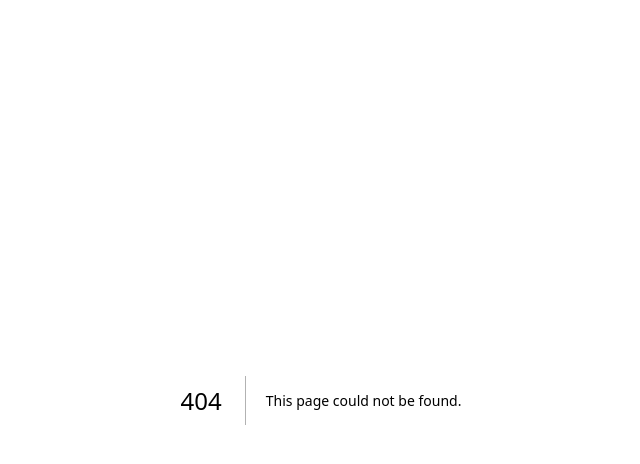
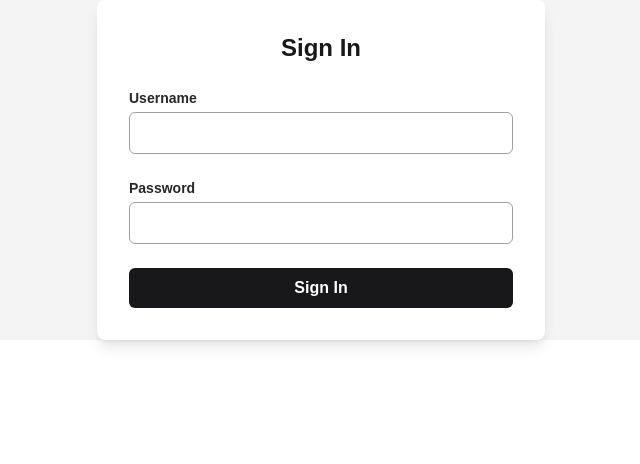
Before and after one commit to Shadasviar/ai-wedding-planner, a Next.js app: page /login in a window 1280 px wide. Before the commit this address had no page. Shown: the top 464 px of the page, without its empty margins (319-959 px from the left). Built offline with nearby package versions, Linux system fonts and the light colour scheme.

Commit message:
feat(auth-scaffold): Build Login Page (p4)
- src/app/login/page.tsx
- context/changes/auth-scaffold/plan.md

```diff
--- a/context/changes/auth-scaffold/plan.md
+++ b/context/changes/auth-scaffold/plan.md
@@ -647,8 +647,8 @@ async authorize(credentials) {
 
 #### Automated
 
-- [x] 3.1 TypeScript compiles: `npm run build`
-- [x] 3.2 Route file exists at correct path
+- [x] 3.1 TypeScript compiles: `npm run build` — 40c415d
+- [x] 3.2 Route file exists at correct path — 40c415d
 
 #### Manual
 
@@ -658,8 +658,8 @@ async authorize(credentials) {
 
 #### Automated
 
-- [ ] 4.1 TypeScript compiles: `npm run build`
-- [ ] 4.2 No ESLint errors: `npm run lint`
+- [x] 4.1 TypeScript compiles: `npm run build`
+- [x] 4.2 No ESLint errors: `npm run lint`
 
 #### Manual
 
--- /dev/null
+++ b/src/app/login/page.tsx
@@ -0,0 +1,76 @@
+"use client"
+
+import { signIn } from "next-auth/react"
+import { useState } from "react"
+import { useRouter } from "next/navigation"
+
+export default function LoginPage() {
+  const [username, setUsername] = useState("")
+  const [password, setPassword] = useState("")
+  const [error, setError] = useState("")
+  const router = useRouter()
+
+  const handleSubmit = async (e: React.FormEvent) => {
+    e.preventDefault()
+    const result = await signIn("credentials", {
+      username,
+      password,
+      redirect: false,
+    })
+
+    if (result?.error) {
+      setError("Invalid credentials")
+    } else {
+      router.push("/")
+    }
+  }
+
+  return (
+    <div className="flex min-h-full items-center justify-center bg-zinc-100 px-4">
+      <form onSubmit={handleSubmit} className="w-full max-w-md space-y-6 rounded-lg bg-white p-8 shadow-lg">
+        <h1 className="text-center text-2xl font-bold text-zinc-900">Sign In</h1>
+
+        {error && (
+          <div className="rounded bg-red-50 p-3 text-sm text-red-700">
+            {error}
+          </div>
+        )}
+
+        <div>
+          <label htmlFor="username" className="block text-sm font-semibold text-zinc-800">
+            Username
+          </label>
+          <input
+            id="username"
+            type="text"
+            value={username}
+            onChange={(e) => setUsername(e.target.value)}
+            className="mt-1 w-full rounded-md border border-zinc-400 px-3 py-2 text-zinc-900 placeholder-zinc-500 focus:border-zinc-900 focus:outline-none focus:ring-1 focus:ring-zinc-900"
+            required
+          />
+        </div>
+
+        <div>
+          <label htmlFor="password" className="block text-sm font-semibold text-zinc-800">
+            Password
+          </label>
+          <input
+            id="password"
+            type="password"
+            value={password}
+            onChange={(e) => setPassword(e.target.value)}
+            className="mt-1 w-full rounded-md border border-zinc-400 px-3 py-2 text-zinc-900 placeholder-zinc-500 focus:border-zinc-900 focus:outline-none focus:ring-1 focus:ring-zinc-900"
+            required
+          />
+        </div>
+
+        <button
+          type="submit"
+          className="w-full rounded-md bg-zinc-900 px-4 py-2 text-white font-semibold hover:bg-zinc-800 focus:outline-none focus:ring-2 focus:ring-zinc-900 focus:ring-offset-2"
+        >
+          Sign In
+        </button>
+      </form>
+    </div>
+  )
+}
```
